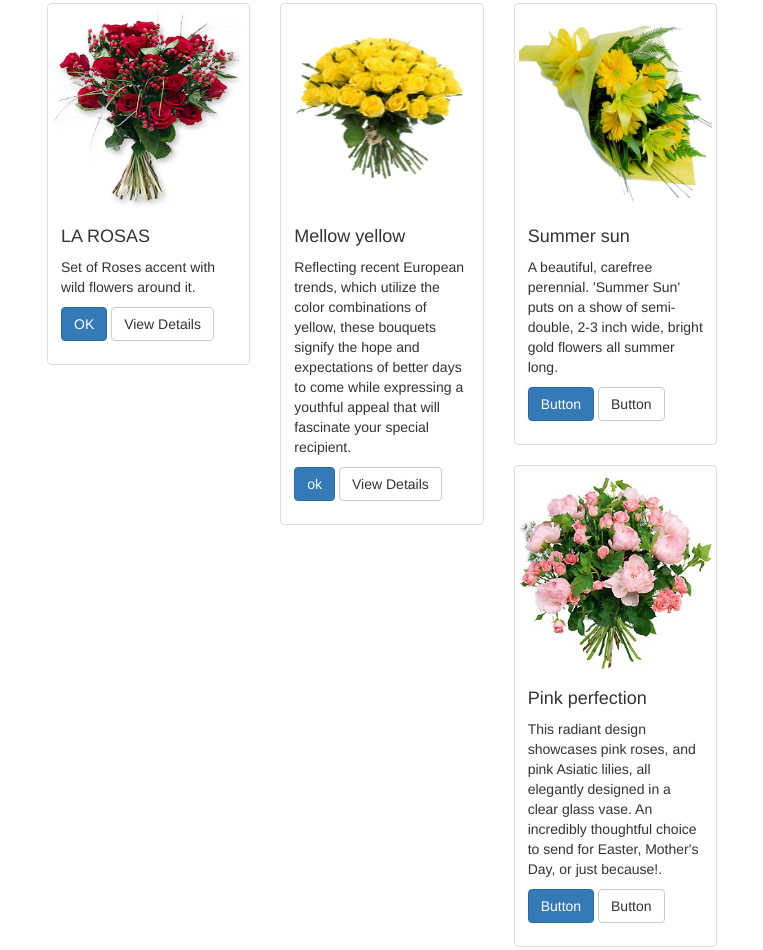
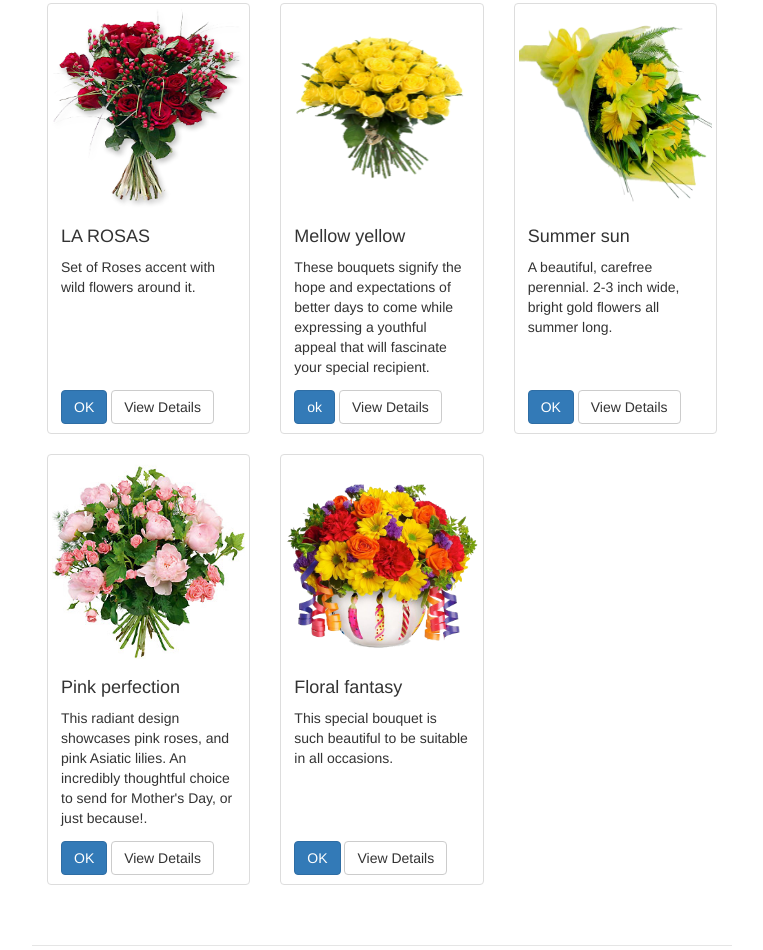
Before and after one commit to archiemanayaga/j_and_l, a plain HTML site: page index.html in a window 1280 px wide. Shown: the part 448-1398 px from the top of the page, without its empty margins (258-1021 px from the left). Drawn offline with Linux system fonts and the light colour scheme.

Commit message:
style change

```diff
--- a/index.html
+++ b/index.html
@@ -45,6 +45,17 @@
         position: absolute;
         bottom: 0;
       }
+
+      .marketing .thumbnail {
+        height: 431px;
+      }
+      .marketing .thumbnail .caption {
+        height: 213px;
+      }
+      .marketing .thumbnail .flower-btn {
+        bottom: 20px;
+        position: absolute;
+      }
     </style>
   </head>
 
@@ -75,7 +86,7 @@
             <div class="caption">
               <h4>LA ROSAS</h4>
               <p>Set of Roses accent with wild flowers around it.</p>
-              <p><a href="#" class="btn btn-primary" role="button">OK</a> <a href="#" class="btn btn-default" role="button">View Details</a></p>
+              <p class="flower-btn"><a href="#" class="btn btn-primary" role="button">OK</a> <a href="#" class="btn btn-default" role="button">View Details</a></p>
             </div>
           </div>
         </div>
@@ -85,8 +96,8 @@
             <img src="img/bouquet_2.png" alt="bouquet_2">
             <div class="caption">
               <h4>Mellow yellow</h4>
-              <p> Reflecting recent European trends, which utilize the color combinations of yellow, these bouquets signify the hope and expectations of better days to come while expressing a youthful appeal that will fascinate your special recipient.</p>
-              <p><a href="#" class="btn btn-primary" role="button">ok</a> <a href="#" class="btn btn-default" role="button">View Details</a></p>
+              <p>These bouquets signify the hope and expectations of better days to come while expressing a youthful appeal that will fascinate your special recipient.</p>
+              <p class="flower-btn"><a href="#" class="btn btn-primary" role="button">ok</a> <a href="#" class="btn btn-default" role="button">View Details</a></p>
             </div>
           </div>
         </div>
@@ -96,8 +107,8 @@
             <img src="img/bouquet_3.png" alt="bouquet_3">
             <div class="caption">
               <h4>Summer sun</h4>
-              <p>A beautiful, carefree perennial. 'Summer Sun' puts on a show of semi-double, 2-3 inch wide, bright gold flowers all summer long.</p>
-              <p><a href="#" class="btn btn-primary" role="button">Button</a> <a href="#" class="btn btn-default" role="button">Button</a></p>
+              <p>A beautiful, carefree perennial. 2-3 inch wide, bright gold flowers all summer long.</p>
+              <p class="flower-btn"><a href="#" class="btn btn-primary" role="button">OK</a> <a href="#" class="btn btn-default" role="button">View Details</a></p>
             </div>
           </div>
         </div>
@@ -107,8 +118,8 @@
             <img src="img/bouquet_4.jpg" alt="bouquet_4">
             <div class="caption">
               <h4>Pink perfection</h4>
-              <p> This radiant design showcases pink roses, and pink Asiatic lilies, all elegantly designed in a clear glass vase. An incredibly thoughtful choice to send for Easter, Mother's Day, or just because!.</p>
-              <p><a href="#" class="btn btn-primary" role="button">Button</a> <a href="#" class="btn btn-default" role="button">Button</a></p>
+              <p> This radiant design showcases pink roses, and pink Asiatic lilies. An incredibly thoughtful choice to send for Mother's Day, or just because!.</p>
+              <p class="flower-btn"><a href="#" class="btn btn-primary" role="button">OK</a> <a href="#" class="btn btn-default" role="button">View Details</a></p>
             </div>
           </div>
         </div>
@@ -119,7 +130,7 @@
             <div class="caption">
               <h4>Floral fantasy</h4>
               <p>This special bouquet is such beautiful to be suitable in all occasions.</p>
-              <p><a href="#" class="btn btn-primary" role="button">Button</a> <a href="#" class="btn btn-default" role="button">Button</a></p>
+              <p class="flower-btn"><a href="#" class="btn btn-primary" role="button">OK</a> <a href="#" class="btn btn-default" role="button">View Details</a></p>
             </div>
           </div>
         </div>
```
